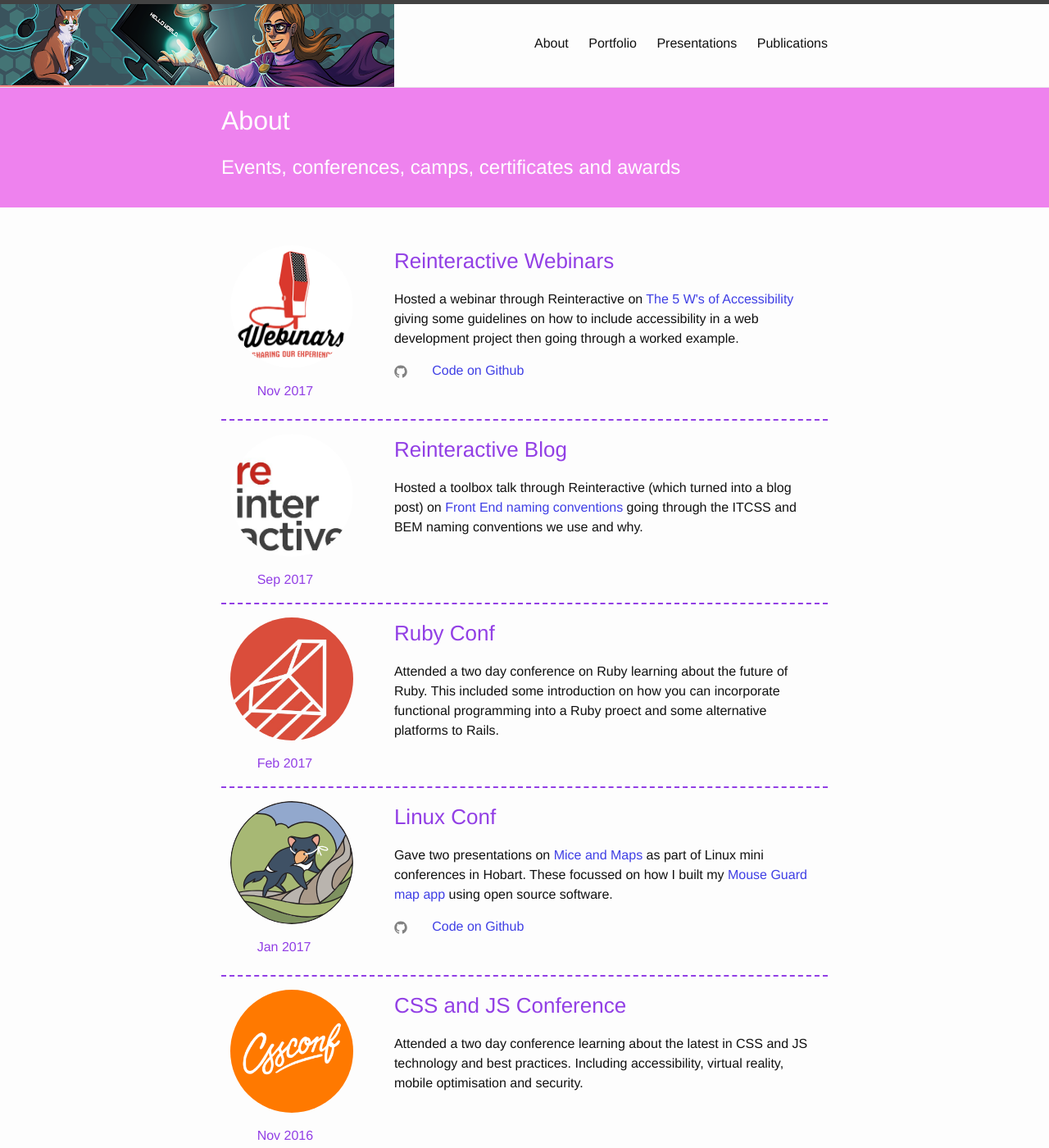
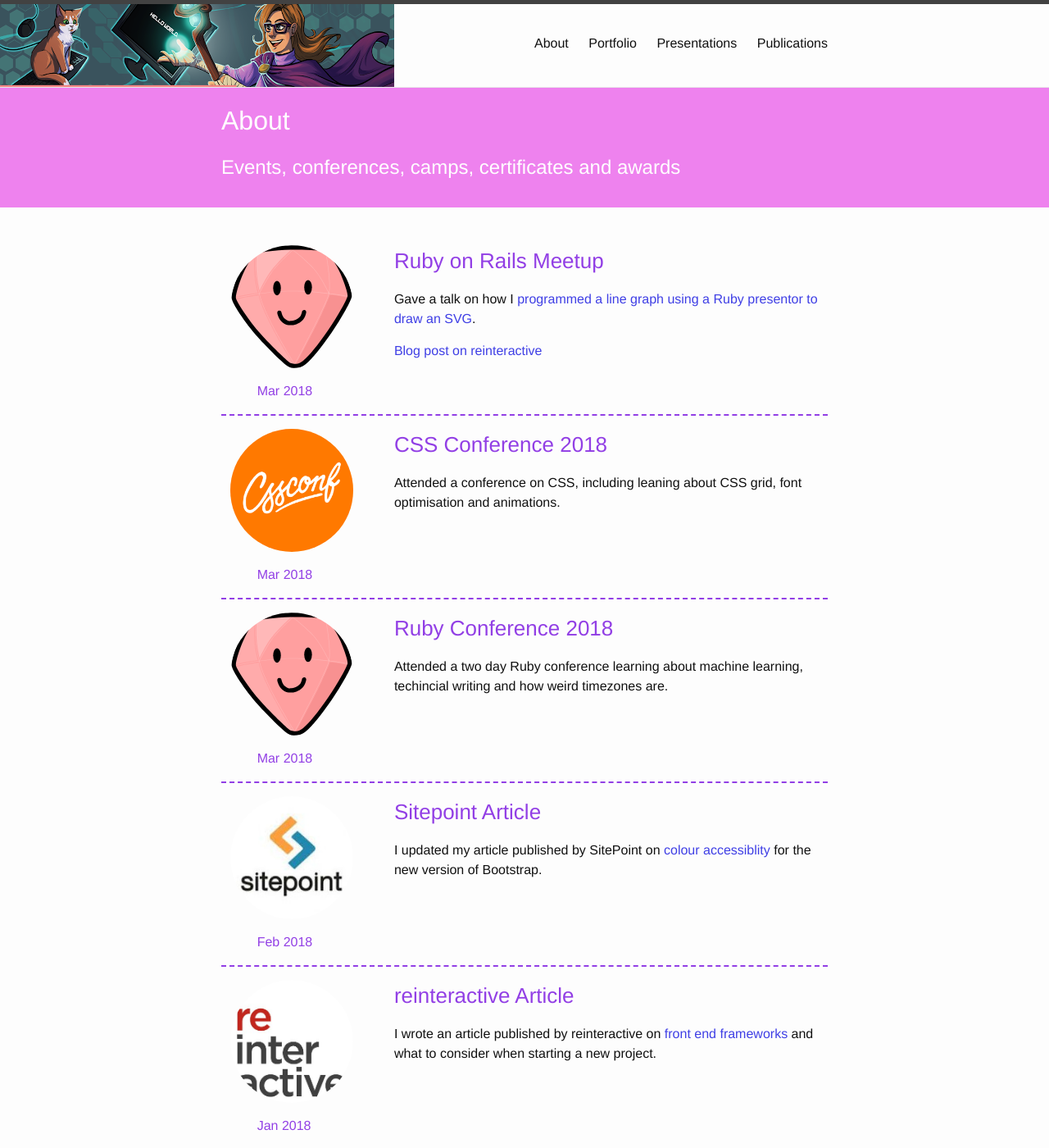
Before and after one commit to Rhiana/rhiana.github.io, a Jekyll site: the page built from about.md, in a window 1280 px wide and 1400 px high. Shown: the whole window at 82% size. Built offline with Jekyll 4.4.1, drawn with Linux system fonts in a browser that asks for light colours; some of the changed text lies outside the part shown.

```diff
--- a/about.md
+++ b/about.md
@@ -5,6 +5,59 @@ subtitle: Events, conferences, camps, certificates and awards
 permalink: /about/
 ---
 <div class="about-page wrapper">
+  <div class="grid">
+    <div class="icon">
+    <img src="/img/mascot.svg" alt="Ruby logo">
+      <span>Mar 2018</span>
+    </div>
+    <div class="description">
+      <h3><a href="http://ruby.org.au/meetups/mel.html" target="_blank">Ruby on Rails Meetup</a></h3>
+      <p>Gave a talk on how I <a href="/presentations/#presenting-svg">programmed a line graph using a Ruby presentor to draw an SVG</a>.</p>
+      <p>
+      <a href="https://reinteractive.com/posts/349-presenting-svg-graphs" target="_blank">Blog post on reinteractive</a>
+    </p>
+    </div>
+  </div>
+  <div class="grid">
+    <div class="icon">
+    <img src="/img/cssconfau.png" alt="CSS logo">
+      <span>Mar 2018</span>
+    </div>
+    <div class="description">
+      <h3><a href="https://2018.cssconf.com.au/" target="_blank">CSS Conference 2018</a></h3>
+      <p>Attended a conference on CSS, including leaning about CSS grid, font optimisation and animations.</p>
+    </div>
+  </div>
+  <div class="grid">
+    <div class="icon">
+    <img src="/img/mascot.svg" alt="Ruby logo">
+      <span>Mar 2018</span>
+    </div>
+    <div class="description">
+      <h3><a href="https://www.rubyconf.org.au/2018" target="_blank">Ruby Conference 2018</a></h3>
+      <p>Attended a two day Ruby conference learning about machine learning, techincial writing and how weird timezones are.</p>
+    </div>
+  </div>
+  <div class="grid">
+    <div class="icon">
+    <img src="/img/sitepoint.jpg" alt="Sitepoint">
+      <span>Feb 2018</span>
+    </div>
+    <div class="description">
+      <h3><a href="https://www.sitepoint.com/making-bootstrap-accessible/" target="_blank">Sitepoint Article</a></h3>
+      <p>I updated my article published by SitePoint on <a href="/publications/#site-point-2014">colour accessiblity</a> for the new version of Bootstrap.</p>
+    </div>
+  </div>
+    <div class="grid">
+    <div class="icon">
+    <img src="/img/reinteractive-logo.jpg" alt="reinteractive">
+      <span>Jan 2018</span>
+    </div>
+    <div class="description">
+      <h3><a href="https://reinteractive.com/posts/348-should-i-use-a-front-end-framework" target="_blank">reinteractive Article</a></h3>
+      <p>I wrote an article published by reinteractive on <a href="/publications/#reinteractive-framework-2018">front end frameworks</a> and what to consider when starting a new project.</p>
+    </div>
+  </div>
   <div class="grid">
     <div class="icon">
     <img src="/img/reinteractive-webinars-logo.jpg" alt="reinteractive webinars">
@@ -16,6 +69,9 @@ permalink: /about/
       <p>
         <a href="https://github.com/Rhiana/a11y_demo" target="_blank"><span class="icon icon--github">{% include icon-github.svg %}</span>Code on Github</a>
       </p>
+      <p>
+      <a href="https://reinteractive.com/posts/346-the-five-w-s-of-accessibility" target="_blank">Blog post on reinteractive</a>
+    </p>
     </div>
   </div>
   <div class="grid">
```
Also changed, not shown: presentations.md (+15 -0 lines), publications.md (+8 -0 lines), img/mascot.svg (added), img/reinteractive-framework-blog-preview.png (added).
